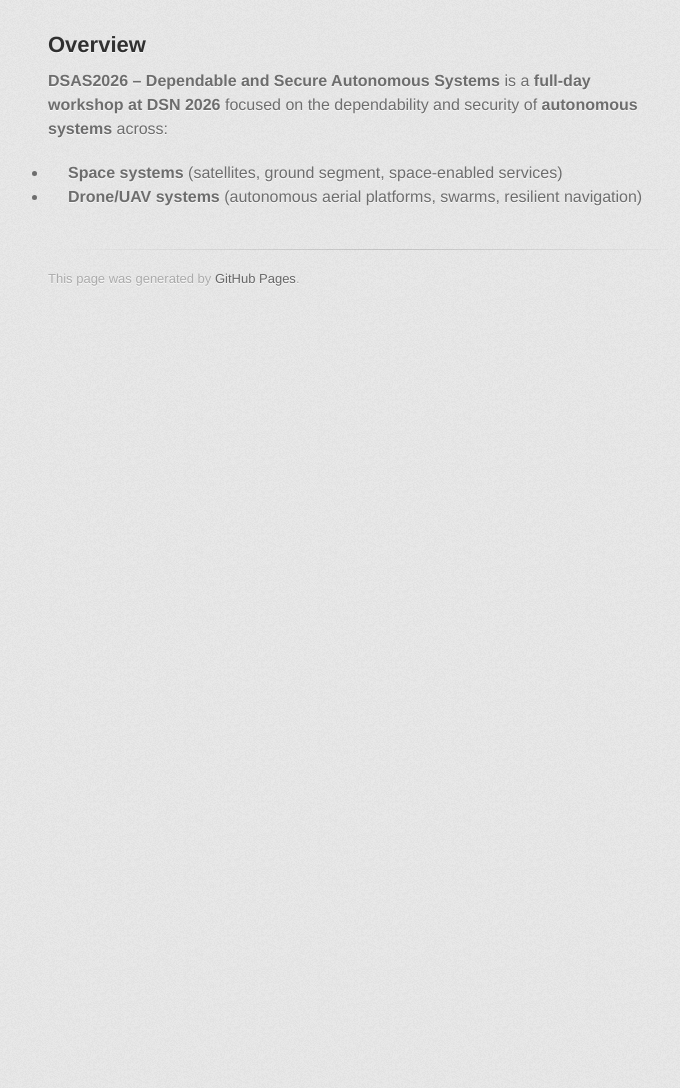
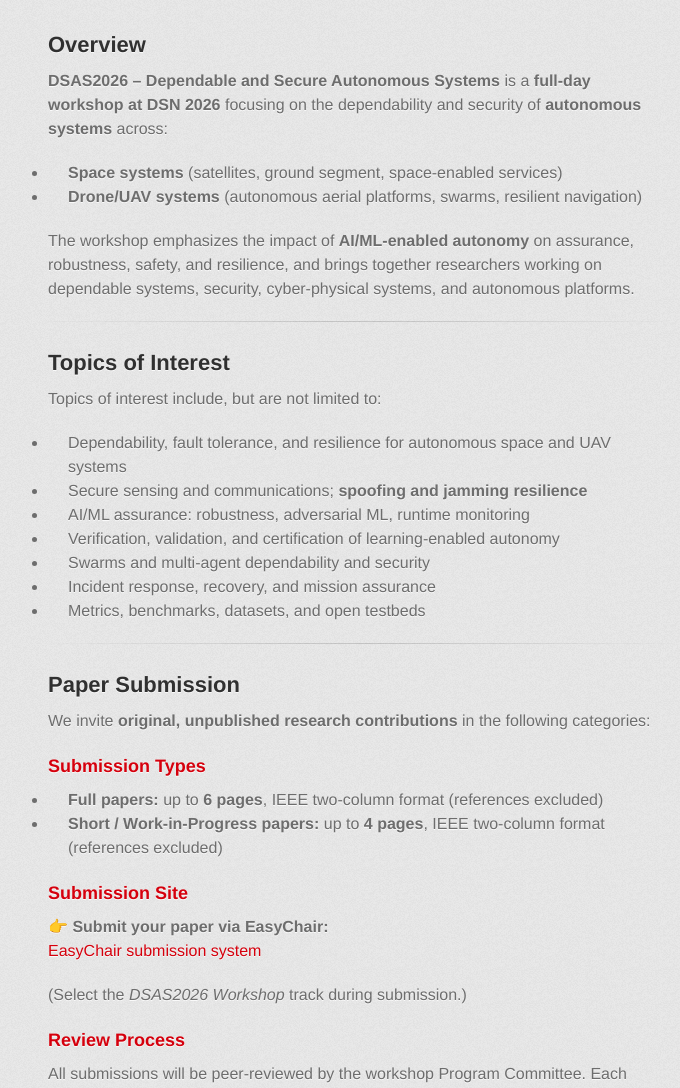
Before and after one commit to dsas2026/dsas2026.github.io, a Jekyll site: the page built from index.md, in a window 1280 px wide and 1400 px high, scrolled down 297 px, cut to the strip 312-1400 px from the top of the window. Shown: the whole strip, without its empty margins (282-962 px from the left). Built offline with Jekyll 4.4.1, drawn with Linux system fonts in a browser that asks for light colours; some web fonts are replaced; before the commit the page ends 927 px from its top, so only the background shows below that; some of the changed text lies outside the part shown.

Commit message:
home fixed

```diff
--- a/index.md
+++ b/index.md
@@ -7,6 +7,61 @@ permalink: /
 <div class="hero"></div>
 
 ## Overview
-**DSAS2026 – Dependable and Secure Autonomous Systems** is a **full-day workshop at DSN 2026** focused on the dependability and security of **autonomous systems** across:
+**DSAS2026 – Dependable and Secure Autonomous Systems** is a **full-day workshop at DSN 2026** focusing on the dependability and security of **autonomous systems** across:
 - **Space systems** (satellites, ground segment, space-enabled services)
 - **Drone/UAV systems** (autonomous aerial platforms, swarms, resilient navigation)
+
+The workshop emphasizes the impact of **AI/ML-enabled autonomy** on assurance, robustness, safety, and resilience, and brings together researchers working on dependable systems, security, cyber-physical systems, and autonomous platforms.
+
+---
+
+## Topics of Interest
+Topics of interest include, but are not limited to:
+
+- Dependability, fault tolerance, and resilience for autonomous space and UAV systems
+- Secure sensing and communications; **spoofing and jamming resilience**
+- AI/ML assurance: robustness, adversarial ML, runtime monitoring
+- Verification, validation, and certification of learning-enabled autonomy
+- Swarms and multi-agent dependability and security
+- Incident response, recovery, and mission assurance
+- Metrics, benchmarks, datasets, and open testbeds
+
+---
+
+## Paper Submission
+We invite **original, unpublished research contributions** in the following categories:
+
+### Submission Types
+- **Full papers:** up to **6 pages**, IEEE two-column format (references excluded)
+- **Short / Work-in-Progress papers:** up to **4 pages**, IEEE two-column format (references excluded)
+
+### Submission Site
+
+👉 **Submit your paper via EasyChair:**
+[EasyChair submission system](https://easychair.org/conferences/?conf=dsn_2026)
+
+(Select the *DSAS2026 Workshop* track during submission.)
+
+### Review Process
+All submissions will be peer-reviewed by the workshop Program Committee. Each paper will receive **2–3 reviews**, and acceptance decisions will be based on relevance, technical quality, and clarity.
+
+---
+
+## Important Dates
+- **Paper submission:** March 15, 2026 (AoE)
+- **Notification of acceptance:** April 15, 2026 (AoE)
+- **Camera-ready deadline:** April 27, 2026 (AoE, hard deadline)
+- **Workshop date:** June 22, 2026 (during DSN 2026)
+
+---
+
+## Open and Unclassified Research Policy
+This workshop **accepts open, unclassified research only**. Submissions must not require security clearance and must be suitable for open academic publication.
+
+---
+
+## Contact
+For questions about the workshop or submissions, please contact:
+
+**Gokhan Kul**
+Email: **gkul@umassd.edu**
```
